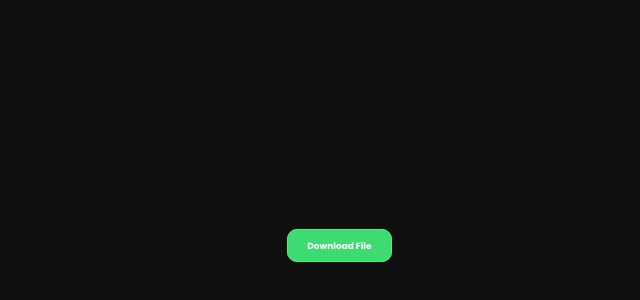
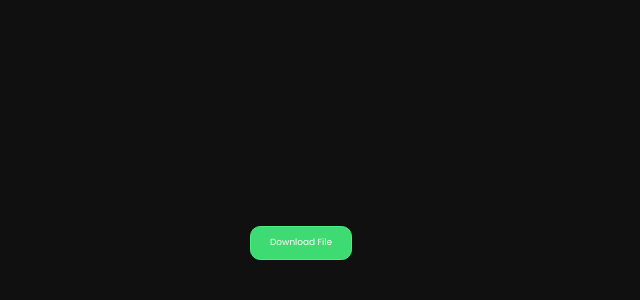
Before and after one commit to aqys/Fildeling-Hjemmeside, a website: page file.html in a window 1280 px wide. Shown: the part 168-468 px from the top of the page, without its empty margins (339-979 px from the left). Drawn offline with Linux system fonts and the light colour scheme.

Commit message:
Working prototype

```diff
--- a/file.css
+++ b/file.css
@@ -1,9 +1,3 @@
-@import url('https://fonts.googleapis.com/css2?family=Poppins:wght@700&display=swap');
-
-* {
-    font-family: 'Poppins', sans-serif;
-}
-
 body {
     background-image: radial-gradient(rgba(255, 255, 255, 0) 0, transparent 0),
                       radial-gradient(rgba(146, 146, 146, 0.355) 0.055vw, transparent 0);
@@ -16,6 +10,7 @@ body {
     justify-content: center;
     align-items: center;
     height: 100vh;
+    font-family: "Poppins", sans-serif;
 }
 
 a {
@@ -28,13 +23,21 @@ a {
     border: #45F37E 0.15vw solid;
     transition: 0.3s;
     text-decoration: none;
-    margin-left: 6vw;
+    font-weight: normal;
+    margin-left: 0vw;
+    display: inline-block;
 }
 
 a:hover {
     background-color: #2b633e;
 }
 
+main {
+    text-align: center;
+}
+
 #fileName {
     color: #fff;
+    font-weight: bold;
+    margin-bottom: 2.5vh;
 }
--- a/file.html
+++ b/file.html
@@ -4,6 +4,7 @@
     <meta charset="UTF-8">
     <meta name="viewport" content="width=device-width, initial-scale=1.0">
     <link rel="stylesheet" href="file.css">
+    <link rel="stylesheet" href="https://fonts.googleapis.com/css?family=Poppins">
     <title>File Page</title>
 </head>
 <body>
--- a/style.css
+++ b/style.css
@@ -1,9 +1,3 @@
-@import url('https://fonts.googleapis.com/css2?family=Poppins:wght@700&display=swap');
-
-* {
-    font-family: 'Poppins', sans-serif;
-}
-
 body {
     background-image: radial-gradient(rgba(255, 255, 255, 0) 0, transparent 0),
                       radial-gradient(rgba(146, 146, 146, 0.355) 0.055vw, transparent 0);
@@ -16,6 +10,7 @@ body {
     justify-content: center;
     align-items: center;
     height: 100vh;
+    font-family: 'Inter';
 }
 
 body::-webkit-scrollbar {
@@ -39,6 +34,8 @@ body::-webkit-scrollbar {
     border-radius: 0.8vw;
     border: #45F37E 0.15vw solid;
     transition: 0.3s;
+    text-decoration: none;
+    font-weight: 400;
 }
 
 .custom-file-input:hover {
```
Also changed, not shown: index.html (+1 -0 lines).
